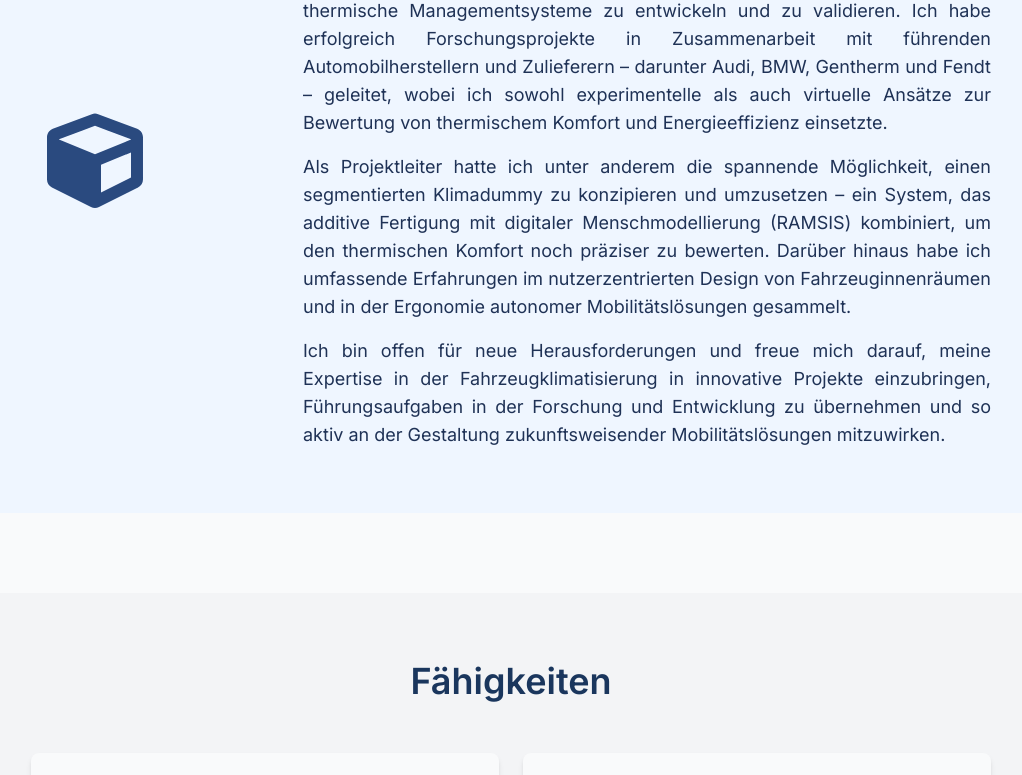
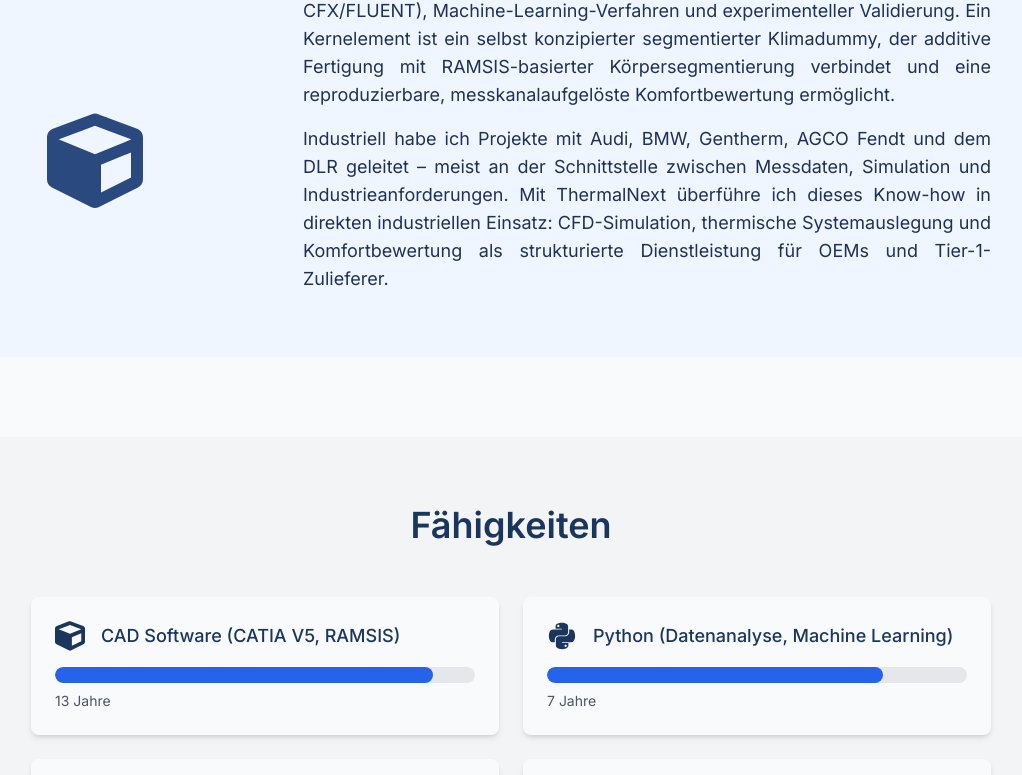
Before and after one commit to ClimateVizCoder/3DThermlComfort, a Next.js app: page / in a window 1280 px wide. Shown: the part 1395-2170 px from the top of the page, without its empty margins (129-1151 px from the left). Built offline with nearby package versions, Linux system fonts and the light colour scheme.

Commit message:
feat: update years experience for skills and adjust layout for about section

```diff
--- a/app/page.tsx
+++ b/app/page.tsx
@@ -66,7 +66,7 @@ const skills = [
       de: "CAD Software (CATIA V5, RAMSIS)",
       en: "CAD Software (CATIA V5, RAMSIS)",
     },
-    years: 12,
+    years: 13,
     percentage: 90,
   },
   {
@@ -74,7 +74,7 @@ const skills = [
       de: "Python (Datenanalyse, Machine Learning)",
       en: "Python (Data Analysis, Machine Learning)",
     },
-    years: 6,
+    years: 7,
     percentage: 80,
   },
   {
@@ -82,7 +82,7 @@ const skills = [
       de: "MATLAB/Simulink",
       en: "MATLAB/Simulink",
     },
-    years: 12,
+    years: 13,
     percentage: 50,
   },
   {
@@ -98,7 +98,7 @@ const skills = [
       de: "Rapid Prototyping (3D Druck)",
       en: "Rapid Prototyping (3D Printing)",
     },
-    years: 12,
+    years: 13,
     percentage: 90,
   },
   {
@@ -106,7 +106,7 @@ const skills = [
       de: "Microsoft Office",
       en: "Microsoft Office",
     },
-    years: 12,
+    years: 13,
     percentage: 80,
   },
 ]
@@ -1516,9 +1516,8 @@ const Home: React.FC = () => {
                     <GiRaceCar className="text-4xl text-[#1a365d] ml-4" />
                   </div>
                 </div>
-                <div className="text-lg">
-                  <div className="hidden md:flex items-start space-x-8">
-                    <div className="w-1/4 flex-shrink-0 relative group">
+                <div className="text-lg flex flex-col md:flex-row items-start md:space-x-8">
+                  <div className="hidden md:block w-1/4 flex-shrink-0 relative group">
                     <div className="w-32 h-32 relative">
                       <motion.div
                         className="absolute inset-0"
@@ -1558,9 +1557,9 @@ const Home: React.FC = () => {
                       </motion.div>
                     </div>
                   </div>
-                    <div className="w-3/4">
+                  <div className="w-full md:w-3/4">
                     <h2
-                        className={`text-3xl md:text-4xl font-semibold text-[#1a365d] mb-6 leading-relaxed ${textContainerClass}`}
+                      className={`hidden md:block text-3xl md:text-4xl font-semibold text-[#1a365d] mb-6 leading-relaxed ${textContainerClass}`}
                     >
                       {t("aboutMe.title")}
                     </h2>
@@ -1570,23 +1569,7 @@ const Home: React.FC = () => {
                     <p className={`text-foreground text-justify mb-4 ${textContainerClass}`}>
                       {t("aboutMe.paragraph2")}
                     </p>
-                      <p className={`text-foreground text-justify mb-4 ${textContainerClass}`}>
-                        {t("aboutMe.paragraph3")}
-                      </p>
-                      <p className={`text-foreground text-justify ${textContainerClass}`}>{t("aboutMe.paragraph4")}</p>
-                    </div>
-                  </div>
-                  <div className="md:hidden">
-                    <p className={`text-foreground text-justify mb-4 ${textContainerClass}`}>
-                      {t("aboutMe.paragraph1")}
-                    </p>
-                    <p className={`text-foreground text-justify mb-4 ${textContainerClass}`}>
-                      {t("aboutMe.paragraph2")}
-                    </p>
-                    <p className={`text-foreground text-justify mb-4 ${textContainerClass}`}>
-                      {t("aboutMe.paragraph3")}
-                    </p>
-                    <p className={`text-foreground text-justify ${textContainerClass}`}>{t("aboutMe.paragraph4")}</p>
+                    <p className={`text-foreground text-justify ${textContainerClass}`}>{t("aboutMe.paragraph3")}</p>
                   </div>
                 </div>
               </div>
@@ -1728,9 +1711,6 @@ const Home: React.FC = () => {
                     viewport={{ once: true }}
                     transition={{ duration: 0.5 }}
                   >
-                    <div className="absolute top-4 right-4 text-xs text-gray-500 italic">
-                      {language === "de" ? "Quelle: Google Bilder" : "Source: Google Images"}
-                    </div>
                     <div className="grid grid-cols-2 md:grid-cols-3 lg:grid-cols-5 gap-8 items-center justify-items-center">
                       {[
                         "/images/audi-logo.svg",
--- a/app/translations.ts
+++ b/app/translations.ts
@@ -8,12 +8,12 @@ export const translations = {
     skills: {
       title: "Fähigkeiten",
       items: [
-        { name: "CAD Software (CATIA V5, RAMSIS)", years: 12, percentage: 90 },
-        { name: "Python (Datenanalyse, Machine Learning)", years: 6, percentage: 80 },
-        { name: "MATLAB/Simulink", years: 12, percentage: 50 },
+        { name: "CAD Software (CATIA V5, RAMSIS)", years: 13, percentage: 90 },
+        { name: "Python (Datenanalyse, Machine Learning)", years: 7, percentage: 80 },
+        { name: "MATLAB/Simulink", years: 13, percentage: 50 },
         { name: "CFD Software (STAR-CCM+, Ansys CFX/FLUENT)", years: 7, percentage: 60 },
-        { name: "Rapid Prototyping (3D Druck)", years: 12, percentage: 90 },
-        { name: "Microsoft Office", years: 12, percentage: 80 },
+        { name: "Rapid Prototyping (3D Druck)", years: 13, percentage: 90 },
+        { name: "Microsoft Office", years: 13, percentage: 80 },
       ],
     },
     languages: {
@@ -69,7 +69,7 @@ export const translations = {
     },
     jobTitles: {
       engineer: "Ingenieur der Fahrzeugtechnik (M.Sc.)",
-      phd: "Doktorand & Wissenschaftlicher Mitarbeiter",
+      phd: "Doktorand (TU München) · Gründer ThermalNext",
     },
     projects: {
       title: "Projektbilder",
@@ -80,13 +80,11 @@ export const translations = {
     aboutMe: {
       title: "Über mich",
       paragraph1:
-        "Mit Leidenschaft für innovative Technologien und der Überzeugung, Mobilität neu zu gestalten, bin ich ein erfahrener Ingenieur mit technischem Hintergrund in thermischem Komfort, Fahrzeugklimatisierung und Ergonomie. Von Oktober 2019 bis September 2024 war ich als wissenschaftlicher Mitarbeiter am Lehrstuhl für Ergonomie der Technischen Universität München (TUM) tätig – eine Zeit, in der ich meine akademische Laufbahn von einem Bachelor in Maschinenwesen zu einem Master in Fahrzeug- und Motorentechnik weiterentwickelte. Während meiner Promotion lag mein Fokus auf der Entwicklung energieeffizienter Klimakonzepte für hochautomatisierte Fahrzeuge, um den Energieverbrauch zu senken und den thermischen Komfort zu steigern.",
+        "Ich bin Ingenieur, Doktorand an der TU München und Gründer von ThermalNext – einem auf Thermomanagement und thermischen Komfort spezialisierten Unternehmen im B2B-Bereich. Mein Arbeitsfeld liegt an der Schnittstelle von Fahrzeugklimatisierung, Strömungssimulation und datengetriebener Modellierung, konkret dort, wo sich thermischer Komfort nicht nur subjektiv bewerten, sondern messtechnisch fassen und numerisch reproduzieren lässt.",
       paragraph2:
-        "Meine Arbeit umfasst den Einsatz moderner Methoden wie Computational Fluid Dynamics (CFD), Machine Learning und Rapid Prototyping, um innovative thermische Managementsysteme zu entwickeln und zu validieren. Ich habe erfolgreich Forschungsprojekte in Zusammenarbeit mit führenden Automobilherstellern und Zulieferern – darunter Audi, BMW, Gentherm und Fendt – geleitet, wobei ich sowohl experimentelle als auch virtuelle Ansätze zur Bewertung von thermischem Komfort und Energieeffizienz einsetzte.",
+        "Von 2019 bis 2024 war ich wissenschaftlicher Mitarbeiter am Lehrstuhl für Ergonomie der TU München. In dieser Zeit entstand meine Dissertation über energieeffiziente Klimatisierung hochautomatisierter Fahrzeuge – die zentrale Frage: Wie lassen sich thermischer Komfort und Energieverbrauch bei variablen Sitzpositionen, reduzierten Besetzungsszenarien und passiver Fahrertätigkeit gemeinsam optimieren? Methodisch arbeite ich mit CFD (STAR-CCM+, Ansys CFX/FLUENT), Machine-Learning-Verfahren und experimenteller Validierung. Ein Kernelement ist ein selbst konzipierter segmentierter Klimadummy, der additive Fertigung mit RAMSIS-basierter Körpersegmentierung verbindet und eine reproduzierbare, messkanalaufgelöste Komfortbewertung ermöglicht.",
       paragraph3:
-        "Als Projektleiter hatte ich unter anderem die spannende Möglichkeit, einen segmentierten Klimadummy zu konzipieren und umzusetzen – ein System, das additive Fertigung mit digitaler Menschmodellierung (RAMSIS) kombiniert, um den thermischen Komfort noch präziser zu bewerten. Darüber hinaus habe ich umfassende Erfahrungen im nutzerzentrierten Design von Fahrzeuginnenräumen und in der Ergonomie autonomer Mobilitätslösungen gesammelt.",
-      paragraph4:
-        "Ich bin offen für neue Herausforderungen und freue mich darauf, meine Expertise in der Fahrzeugklimatisierung in innovative Projekte einzubringen, Führungsaufgaben in der Forschung und Entwicklung zu übernehmen und so aktiv an der Gestaltung zukunftsweisender Mobilitätslösungen mitzuwirken.",
+        "Industriell habe ich Projekte mit Audi, BMW, Gentherm, AGCO Fendt und dem DLR geleitet – meist an der Schnittstelle zwischen Messdaten, Simulation und Industrieanforderungen. Mit ThermalNext überführe ich dieses Know-how in direkten industriellen Einsatz: CFD-Simulation, thermische Systemauslegung und Komfortbewertung als strukturierte Dienstleistung für OEMs und Tier-1-Zulieferer.",
     },
     career: {
       title: "Werdegang",
@@ -122,12 +120,12 @@ export const translations = {
     skills: {
       title: "Skills",
       items: [
-        { name: "CAD Software (CATIA V5, RAMSIS)", years: 12, percentage: 90 },
-        { name: "Python (Data Analysis, Machine Learning)", years: 6, percentage: 80 },
-        { name: "MATLAB/Simulink", years: 12, percentage: 50 },
+        { name: "CAD Software (CATIA V5, RAMSIS)", years: 13, percentage: 90 },
+        { name: "Python (Data Analysis, Machine Learning)", years: 7, percentage: 80 },
+        { name: "MATLAB/Simulink", years: 13, percentage: 50 },
         { name: "CFD Software (STAR-CCM+, Ansys CFX/FLUENT)", years: 7, percentage: 60 },
-        { name: "Rapid Prototyping (3D Printing)", years: 12, percentage: 90 },
-        { name: "Microsoft Office", years: 12, percentage: 80 },
+        { name: "Rapid Prototyping (3D Printing)", years: 13, percentage: 90 },
+        { name: "Microsoft Office", years: 13, percentage: 80 },
       ],
     },
     languages: {
@@ -183,7 +181,7 @@ export const translations = {
     },
     jobTitles: {
       engineer: "Automotive Engineer (M.Sc.)",
-      phd: "PhD Candidate & Research Associate",
+      phd: "PhD Candidate (TU Munich) · Founder of ThermalNext",
     },
     projects: {
       title: "Project Images",
@@ -194,13 +192,11 @@ export const translations = {
     aboutMe: {
       title: "About Me",
       paragraph1:
-        "With a passion for innovative technologies and the conviction to reshape mobility, I am an experienced engineer with a technical background in thermal comfort, vehicle air conditioning, and ergonomics. From October 2019 to September 2024, I worked as a research associate at the Chair of Ergonomics at the Technical University of Munich (TUM) - a period during which I developed my academic career from a Bachelor's degree in Mechanical Engineering to a Master's degree in Automotive and Engine Technology. During my PhD, my focus was on developing energy-efficient climate concepts for highly automated vehicles to reduce energy consumption and increase thermal comfort.",
+        "I am an engineer, a PhD candidate at the Technical University of Munich, and the founder of ThermalNext – a B2B company specializing in thermal management and thermal comfort. My work sits at the intersection of vehicle climate control, computational fluid dynamics, and data-driven modeling – specifically where thermal comfort can no longer only be assessed subjectively, but captured through measurement and reproduced numerically.",
       paragraph2:
-        "My work involves using modern methods such as Computational Fluid Dynamics (CFD), Machine Learning, and Rapid Prototyping to develop and validate innovative thermal management systems. I have successfully led research projects in collaboration with leading automobile manufacturers and suppliers - including Audi, BMW, Gentherm, and Fendt - using both experimental and virtual approaches to evaluate thermal comfort and energy efficiency.",
+        "From 2019 to 2024, I worked as a research associate at the Chair of Ergonomics at TU Munich. During this time, I completed my dissertation on energy-efficient climate control for highly automated vehicles – with the central question: how can thermal comfort and energy consumption be jointly optimized under variable seating positions, reduced occupancy scenarios, and passive driver activity? Methodologically, I work with CFD (STAR-CCM+, Ansys CFX/FLUENT), machine learning methods, and experimental validation. A core element is a self-designed segmented thermal dummy that combines additive manufacturing with RAMSIS-based body segmentation, enabling reproducible, measurement-channel-resolved comfort assessment.",
       paragraph3:
-        "As a project manager, I had the exciting opportunity to design and implement a segmented climate dummy - a system that combines additive manufacturing with digital human modeling (RAMSIS) to assess thermal comfort even more precisely. In addition, I have gained extensive experience in user-centered design of vehicle interiors and in the ergonomics of autonomous mobility solutions.",
-      paragraph4:
-        "I am open to new challenges and look forward to bringing my expertise in vehicle air conditioning to innovative projects, taking on leadership roles in research and development, and thus actively participating in shaping forward-looking mobility solutions.",
+        "On the industry side, I have led projects with Audi, BMW, Gentherm, AGCO Fendt, and DLR – mostly at the interface between measurement data, simulation, and industry requirements. With ThermalNext, I bring this expertise into direct industrial application: CFD simulation, thermal system design, and comfort assessment as a structured service for OEMs and Tier-1 suppliers.",
     },
     career: {
       title: "Career",
```
Lines whose indentation alone changed are shown as unchanged.
